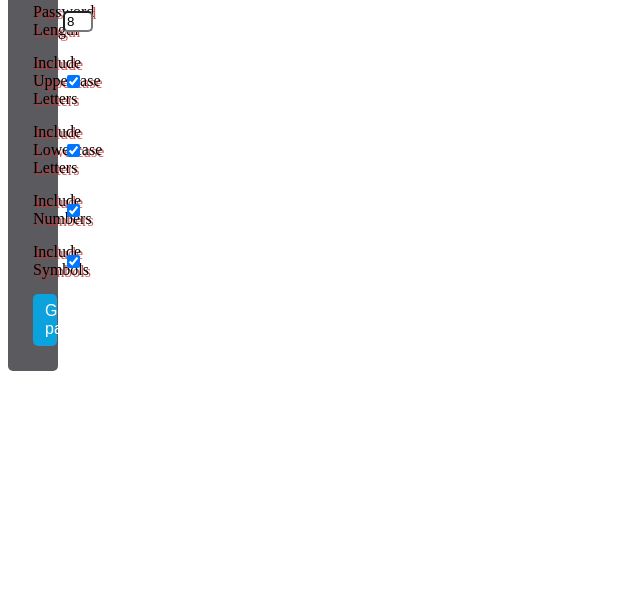
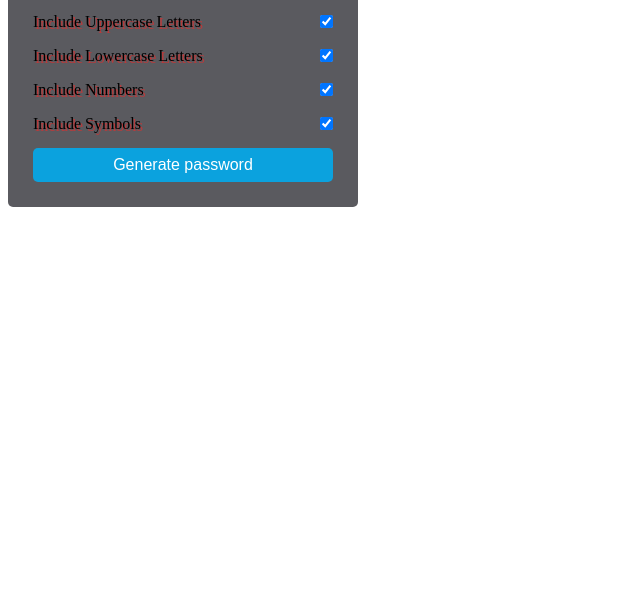
Before and after one commit to krAnkit2000/Random-password-generator, a plain HTML site: page Index.html in a window 1280 px wide. Shown: the part 206-800 px from the top of the page, without its empty margins (0-640 px from the left). Drawn offline with Linux system fonts and the light colour scheme.

Commit message:
style update

```diff
--- a/style.css
+++ b/style.css
@@ -2,7 +2,7 @@
 * {
 	box-sizing: border-box;
     border-radius: 5px;
-    width: 30px;
+    width: auto;
 }
 }
 
```
